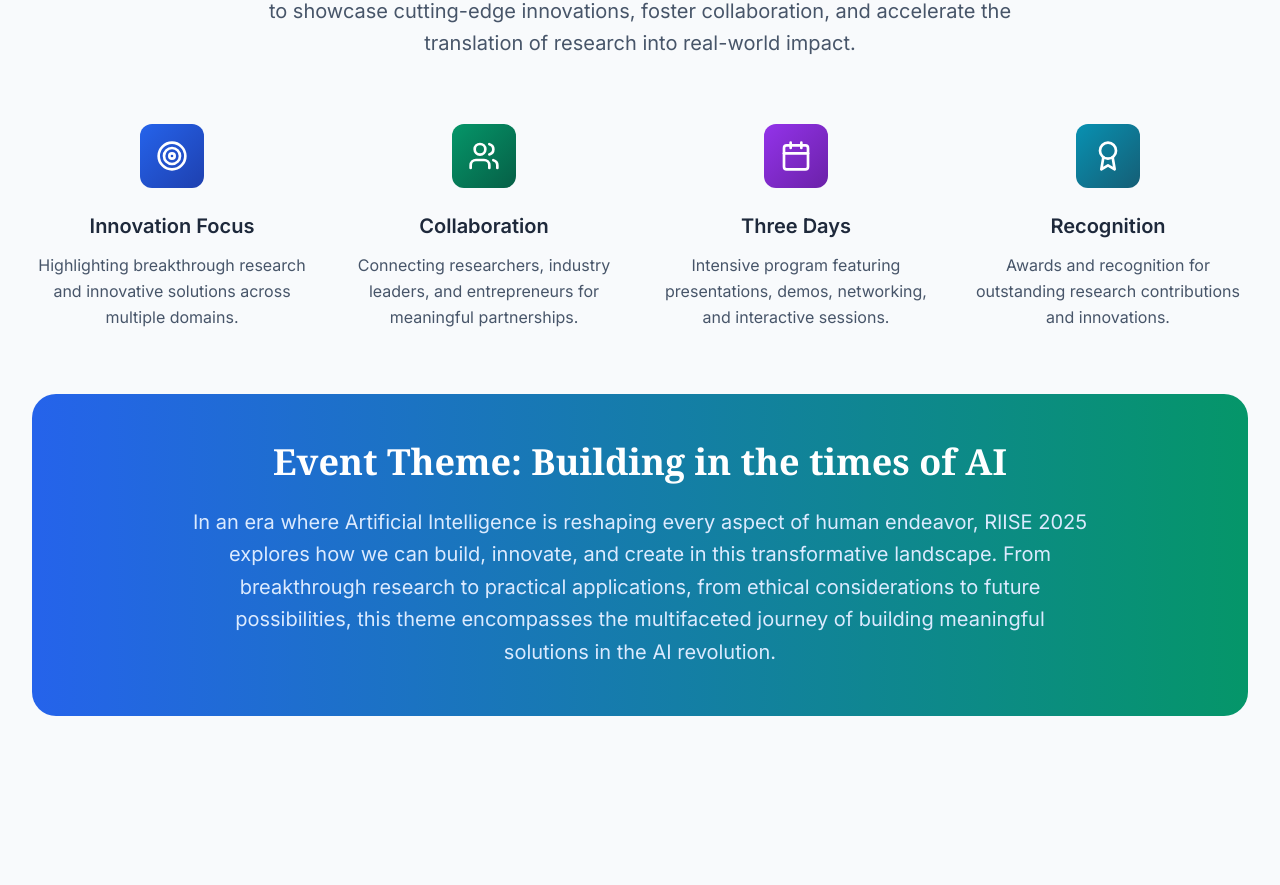
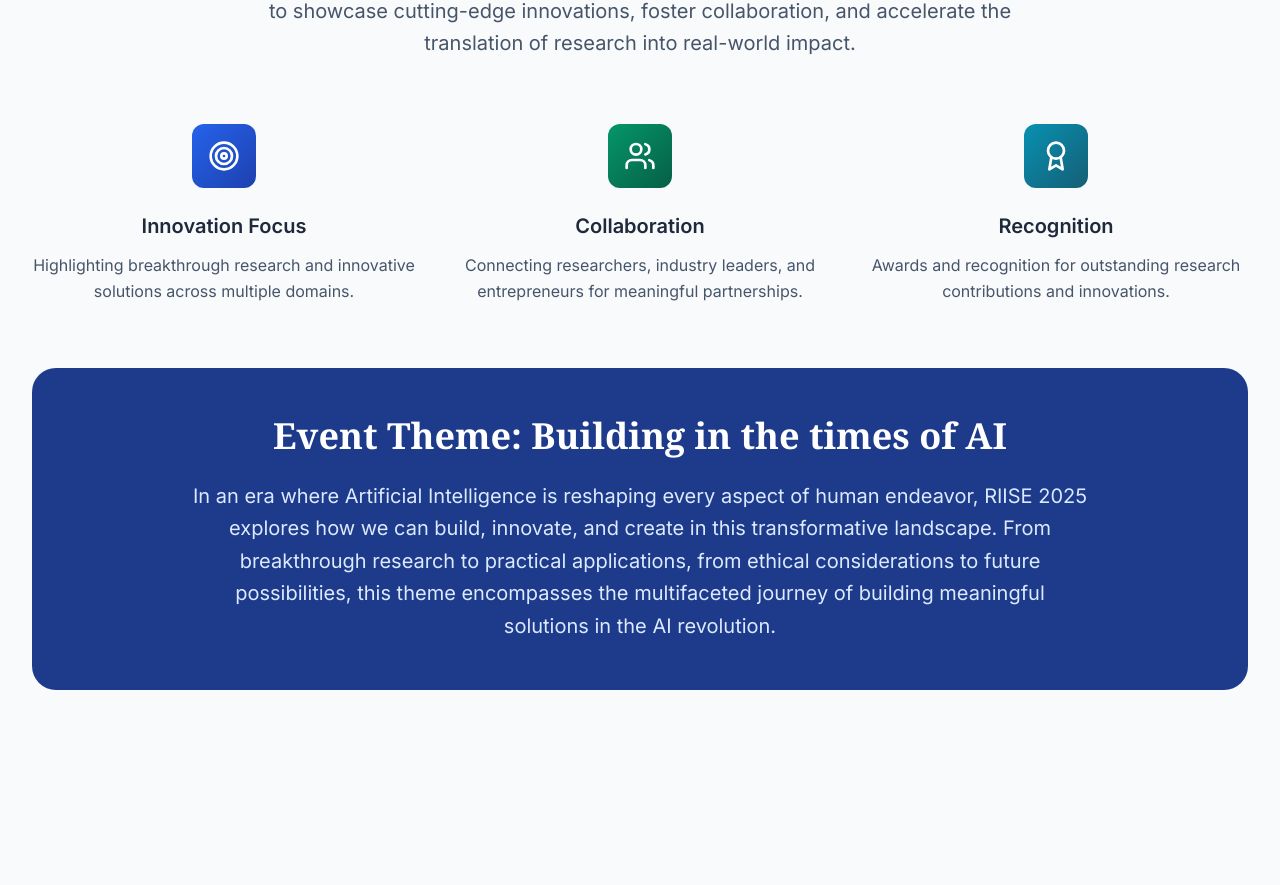
Before and after one commit to AbhiIIITD/RIISE-2025-Website, a React (Vite) app: page / in a window 1280 px wide. Shown: the part 1038-1923 px from the top of the page. Built offline with nearby package versions, Linux system fonts and the light colour scheme.

Commit message:
About section updated

```diff
--- a/src/components/About.tsx
+++ b/src/components/About.tsx
@@ -1,5 +1,5 @@
 import React from 'react';
-import { Target, Users, Calendar, Award } from 'lucide-react';
+import { Target, Users, Award } from 'lucide-react';
 
 const About: React.FC = () => {
   return (
@@ -15,7 +15,7 @@ const About: React.FC = () => {
           </p>
         </div>
 
-        <div className="grid md:grid-cols-2 lg:grid-cols-4 gap-8 mb-16">
+        <div className="grid md:grid-cols-2 lg:grid-cols-3 gap-8 mb-16">
           <div className="text-center group">
             <div className="w-16 h-16 bg-gradient-to-br from-blue-600 to-blue-800 rounded-xl flex items-center justify-center mb-6 mx-auto group-hover:scale-110 transition-transform duration-300">
               <Target className="w-8 h-8 text-white" />
@@ -37,16 +37,6 @@ const About: React.FC = () => {
           </div>
 
           <div className="text-center group">
-            <div className="w-16 h-16 bg-gradient-to-br from-purple-600 to-purple-800 rounded-xl flex items-center justify-center mb-6 mx-auto group-hover:scale-110 transition-transform duration-300">
-              <Calendar className="w-8 h-8 text-white" />
-            </div>
-            <h3 className="text-xl font-semibold text-slate-800 mb-3">Three Days</h3>
-            <p className="text-slate-600 leading-relaxed">
-              Intensive program featuring presentations, demos, networking, and interactive sessions.
-            </p>
-          </div>
-
-          <div className="text-center group">
             <div className="w-16 h-16 bg-gradient-to-br from-cyan-600 to-cyan-800 rounded-xl flex items-center justify-center mb-6 mx-auto group-hover:scale-110 transition-transform duration-300">
               <Award className="w-8 h-8 text-white" />
             </div>
@@ -58,7 +48,7 @@ const About: React.FC = () => {
         </div>
 
         {/* Event Theme */}
-        <div id="theme" className="bg-gradient-to-r from-blue-600 to-emerald-600 rounded-3xl p-8 lg:p-12 text-white text-center">
+        <div id="theme" className="bg-blue-900 rounded-3xl p-8 lg:p-12 text-white text-center">
           <h3 className="text-3xl lg:text-4xl font-serif font-bold mb-6">
             Event Theme: Building in the times of AI
           </h3>
```
